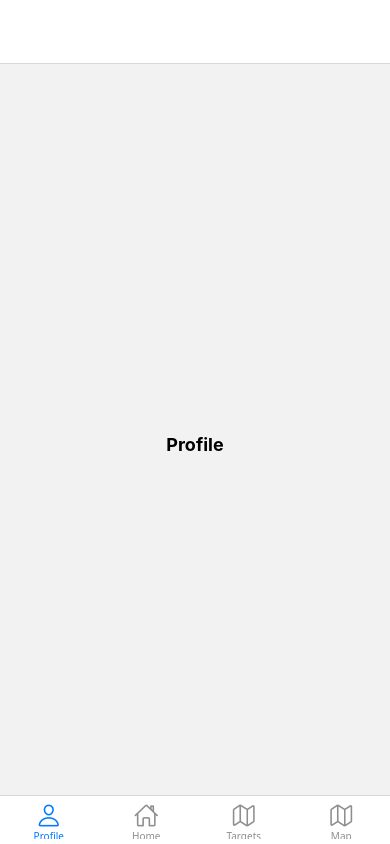
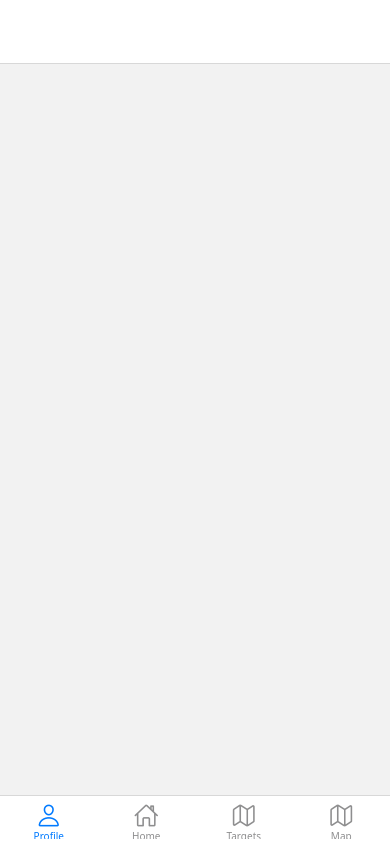
Before and after one commit to LCinder/React-Native-App, a React Native app: screen /Profile in a window 390 px wide. Built offline with nearby package versions, Linux system fonts and the light colour scheme; what @rnmapbox/maps would draw is missing.

Commit message:
Adding changes

```diff
--- a/App.tsx
+++ b/App.tsx
@@ -13,12 +13,13 @@ import MissionPathListScreen from './app/MissionPathListScreen';
 import Items from './app/Items';
 import React from 'react';
 import { createBottomTabNavigator } from '@react-navigation/bottom-tabs';
-import Profile from "@/app/Profile";
+import Profile from "@/app/ProfileTabs";
 import {Ionicons} from "@expo/vector-icons";
 import {SelectedItemProvider} from "@/app/SelectedItemProvider";
 import {TargetsProvider} from "@/app/TargetsContext";
 import {SelectedLevelProvider} from "@/app/SelectedLevelContext";
 import Map from "@/app/Map";
+import ProfileTabs from "@/app/ProfileTabs";
 
 const Tab = createBottomTabNavigator();
 const Stack = createNativeStackNavigator();
@@ -27,7 +28,7 @@ const options: NativeStackNavigationOptions = { animation: "fade", title: "" };
 function MainTabs() {
     return (
         <Tab.Navigator screenOptions={{ headerShown: false }}>
-            <Tab.Screen name="Profile" component={Profile} options={{
+            <Tab.Screen name="Profile" component={ProfileTabs} options={{
                 tabBarIcon: ({ color, size }) => (
                     <Ionicons name="person-outline" size={size} color={color} />
                 )
--- a/app/Profile.tsx
+++ /dev/null
@@ -1,23 +0,0 @@
-import React from "react";
-import {View, Text, StyleSheet} from "react-native";
-
-export default function Profile() {
-
-    return (
-        <View style={styles.container}>
-            <Text style={{ marginTop: 30, fontSize: 18, fontWeight: "bold" }}>
-                Profile
-            </Text>
-        </View>
-    );
-}
-
-const styles = StyleSheet.create({
-    container: {
-        flex: 1,
-        justifyContent: "center",
-        alignItems: "center",
-        gap: 20,
-        paddingHorizontal: 20,
-    },
-});
--- /dev/null
+++ b/app/ProfileTabs.tsx
@@ -0,0 +1,28 @@
+import React from "react";
+import { createMaterialTopTabNavigator } from "@react-navigation/material-top-tabs";
+import { View, Text } from "react-native";
+
+function InfoScreen() {
+    return (
+        <View style={{ flex: 1, justifyContent: "center", alignItems: "center" }}>
+            <Text>Información</Text>
+        </View>
+    );
+}
+
+function SettingsScreen() {
+    return (
+        <View style={{ flex: 1, justifyContent: "center", alignItems: "center" }}>
+            <Text>Ajustes</Text>
+        </View>
+    );
+}
+
+const TopTab = createMaterialTopTabNavigator();
+
+export default function ProfileTabs() {
+    return (
+        <View>
+        </View>
+    );
+}
```
Also changed, not shown: package.json (+2 -23 lines).
